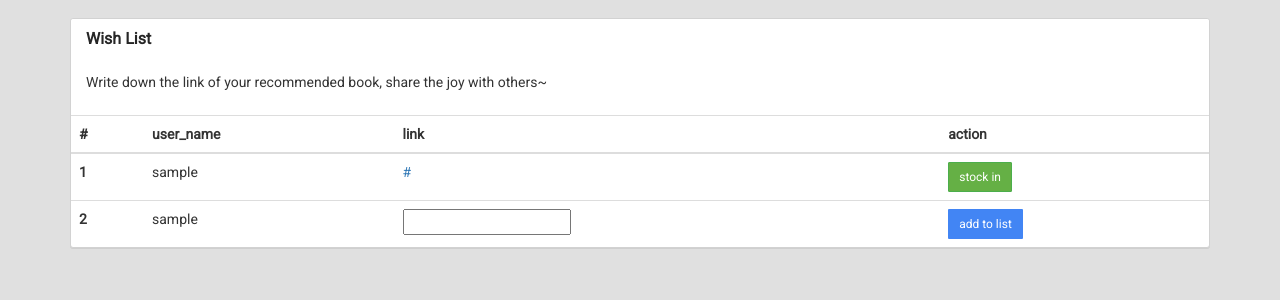
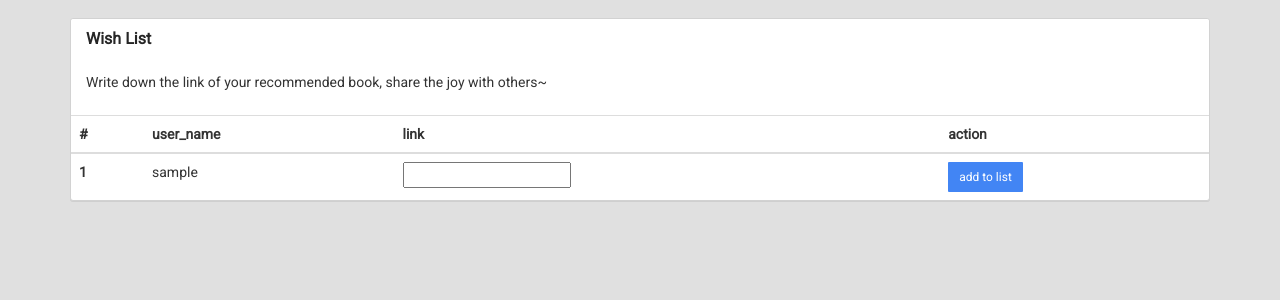
Before and after one commit to ningw42/Toshokan, a CodeIgniter app: page /database/index.php/wishlist/archive in a window 1280 px wide. Shown: the part 102-402 px from the top of the page. Run offline with CodeIgniter, Linux system fonts and the light colour scheme; tables that the repository leaves empty or names only in its code hold one stand-in row (values such as "Sample post"); some libraries are stand-ins or nearby versions.

Commit message:
pass wishlist_id when crawling

```diff
--- a/application/models/Wishlists.php
+++ b/application/models/Wishlists.php
@@ -4,6 +4,8 @@ class Wishlists extends Data_Mapper {
 	public $user_id;
 	public $link;
 	public $user_name;
+	public $is_stocked_in;
+	public $count;
 
 	public static $table = 'wish_lists';
 
@@ -15,6 +17,8 @@ class Wishlists extends Data_Mapper {
 			$this->user_id = $data['user_id'];
 			$this->link = $data['link'];
 			$this->user_name = $data['user_name'];
+			$this->count = $data['count'];
+			$this->is_stocked_in = $data['is_stocked_in'];
 		}
 
 	}
@@ -25,7 +29,9 @@ class Wishlists extends Data_Mapper {
 			'id' => $this->id,
 			'user_id' => $this->user_id,
 			'link' => $this->link,
-			'user_name' => $this->user_name
+			'user_name' => $this->user_name,
+			'count' => $this->count,
+			'is_stocked_in' => $this->is_stocked_in
 		);
 	}
 }
--- a/application/views/wishlist.php
+++ b/application/views/wishlist.php
@@ -15,6 +15,7 @@
 		      <th>#</th>
 		      <th>user_name</th>
 		      <th>link</th>
+		      <!-- <th>like</th> -->
 		      <th>action</th>
 		    </tr>
 		 </thead>
@@ -22,14 +23,18 @@
 			  <?php
 			  		$i = 1;
 			  		foreach ($wishlists as $wishlist) {
+			  			if(!$wishlist->is_stocked_in){
 			  	?>
 			  			<tr>
 						  	<th><?php echo $i++ ?></th>
 						  	<td><?php echo $wishlist->user_name ?></td>
 						  	<td><a href = '<?php echo $wishlist->link ?>' target="_blank"><?php echo $wishlist->link ?></a></td>
-						  	<td><button type="button" class="btn btn-success btn-sm" data-toggle="modal" data-target="#stock-in-modal" onclick="stock_in('<?php echo $wishlist->link ?>')">stock in</button></td>
+
+						  	<td><button type="button" class="btn btn-success btn-sm" data-toggle="modal" data-target="#stock-in-modal" onclick="stock_in('<?php echo $wishlist->link ?>', '<?php echo $wishlist->id ?>')">stock in</button></td>
+
 					  	</tr>
 			  		<?php
+			  			}
 			  		}
 			  		?>
 			  		<tr>
@@ -54,11 +59,11 @@
 
 		}
 
-		function stock_in(link){
+		function stock_in(link, w_id){
 			var host = 'http://zhangteng.yifangyun.com/index.php/';
 		    // var xmlHttp = new XMLHttpRequest();
 		    console.log(link);
-		    $.post( host + 'crawler/add', {urls:link},function( data ) {
+		    $.post( host + 'crawler/add', {urls:link,w_id:w_id},function( data ) {
 			  // $( ".result" ).html( data );
 			  // location.reload();
 			});
```
